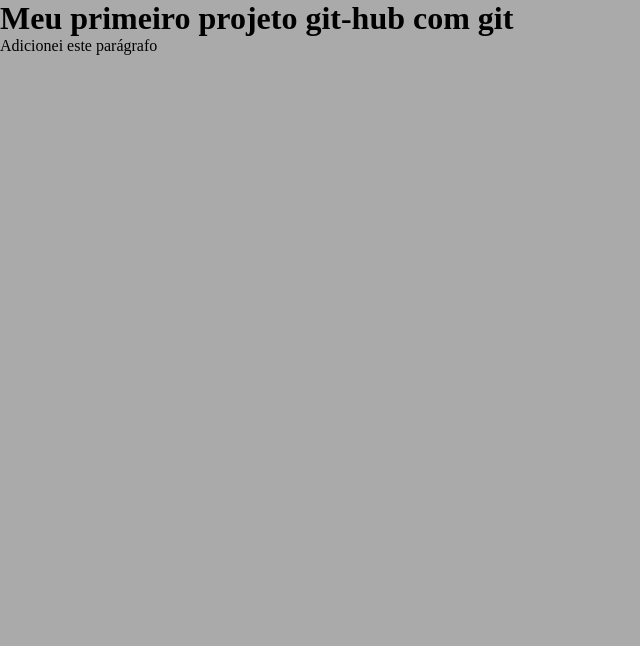
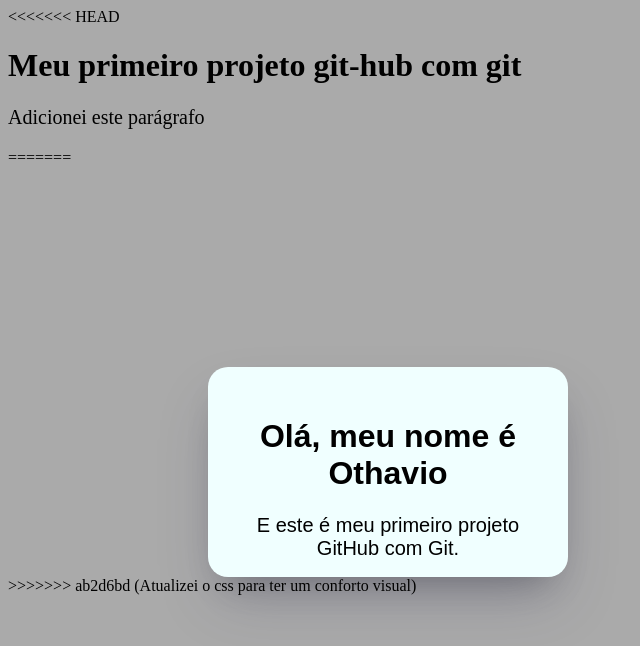
Before and after one commit to OthavioLuis/Teste_Git, a plain HTML site: page index.html in a window 1280 px wide. Shown: the whole page, without its empty margins (0-640 px from the left). Drawn offline with Linux system fonts and the light colour scheme.

Commit message:
Inclusão de referência ao css

```diff
--- a/index.html
+++ b/index.html
@@ -1,3 +1,4 @@
+<<<<<<< HEAD
 <!DOCTYPE html>
 <html lang="pt-br">
 <head>
@@ -10,4 +11,20 @@
     <h1>Meu primeiro projeto git-hub com git</h1>
     <p>Adicionei este parágrafo</p>
 </body>
+=======
+<!DOCTYPE html>
+<html lang="pt-br">
+<head>
+    <meta charset="UTF-8">
+    <meta name="viewport" content="width=device-width, initial-scale=1.0">
+    <title>Projeto Git</title>
+    <link rel="stylesheet" href="style.css">
+</head>
+<body>
+    <div>
+        <h1>Olá, meu nome é Othavio</h1>
+        <p>E este é meu primeiro projeto GitHub com Git.</p>
+    </div>
+</body>
+>>>>>>> ab2d6bd (Atualizei o css para ter um conforto visual)
 </html>
--- a/style.css
+++ b/style.css
@@ -1,5 +1,30 @@
+<<<<<<< HEAD
 
 *{margin: 0;}
 body{
     background-color: rgb(170, 170, 170);
+=======
+* {
+    margin: 0;
 }
+body{
+    background-color: rgb(170, 170, 170);
+}
+
+div {
+    background-color: azure;
+    padding: 30px;
+    width: 300px;
+    height: 150px;
+    margin: 200px 0px 0px 200px;
+    border-radius: 20px;
+    font-family: Arial, Helvetica, sans-serif;
+    text-align: center;
+    box-shadow: rgba(50, 50, 93, 0.25) 0px 30px 60px -12px, rgba(0, 0, 0, 0.3) 0px 18px 36px -18px;
+}
+
+p {
+    font-size: 20px;
+    margin-top: 15px;
+>>>>>>> ab2d6bd (Atualizei o css para ter um conforto visual)
+}
```
